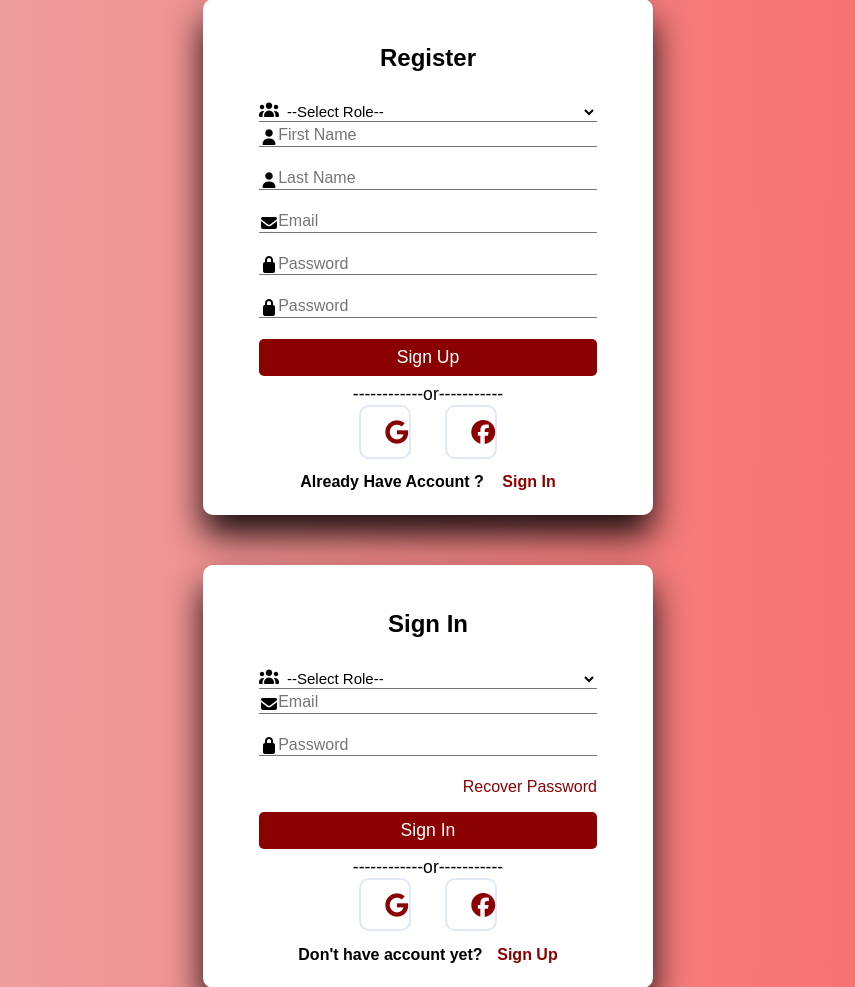
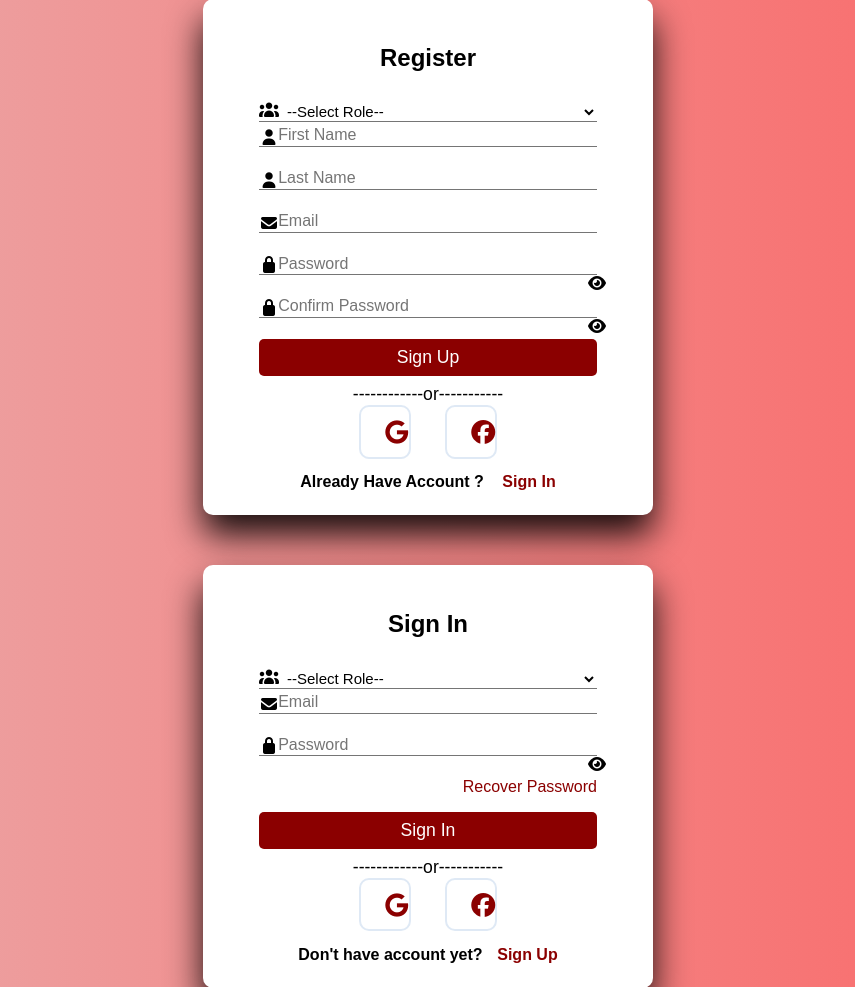
Before and after one commit to pickle244/WCLS-website, a PHP site: page / in a window 1280 px wide. Shown: the part 51-1038 px from the top of the page, without its empty margins (212-1067 px from the left). Run offline with PHP 8.4, Linux system fonts and the light colour scheme; some libraries are stand-ins or nearby versions.

Commit message:
Add files via upload

```diff
--- a/index.php
+++ b/index.php
@@ -72,12 +72,18 @@
         <div class="input-group">
             <i class="fas fa-lock"></i>
             <input type="password" name="password" id="password" placeholder="Password" required>
+            <span class="toggle-password" toggle="#password">
+              <i class="fas fa-eye"></i>
+        </span>
             <label for="password">Password</label>
         </div>
         <div class="input-group">
             <i class="fas fa-lock"></i>
             <input type="password" name="passwordConfirm" id="passwordConfirm" placeholder="Confirm Password" required>
-            <label for="passwordConfirm">Password</label>
+            <span class="toggle-password" toggle="#password">
+              <i class="fas fa-eye"></i>
+        </span>
+            <label for="passwordConfirm">Confirm Password</label>
         </div>
         <input type="submit" class="btn" value="Sign Up" name="SignUp">
       </form>
@@ -130,6 +136,9 @@
         <div class="input-group">
             <i class="fas fa-lock"></i>
             <input type="password" name="password" id="password" placeholder="Password" required>
+            <span class="toggle-password" toggle="#password">
+              <i class="fas fa-eye"></i>
+        </span>
             <label for="password">Password</label>
         </div>
          <p class="recover">
--- a/style.css
+++ b/style.css
@@ -144,6 +144,19 @@
     color:#8b0000;
 }
 
+.toggle-password {
+    position: absolute;
+    right: 10px;
+    top: 50%;
+    transform: translateY(-60%);
+    cursor: pointer;
+    color: #555;
+    font-size: 1rem;
+    z-index: 2;
+}
+
+
+
 /* select{
     color:inherit;
     width:100%;
```
